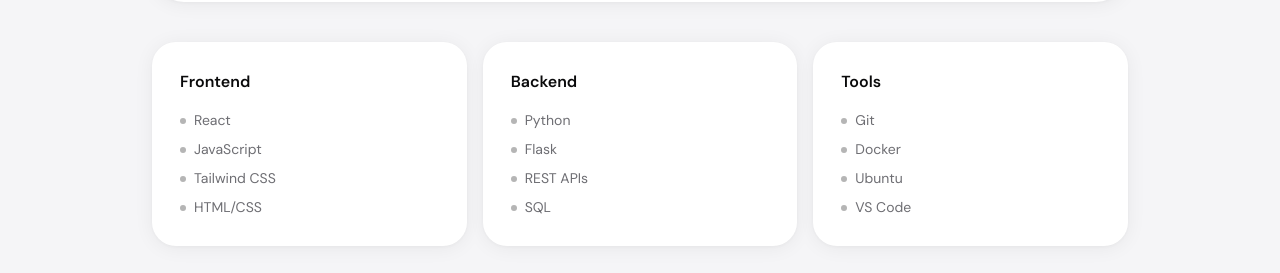
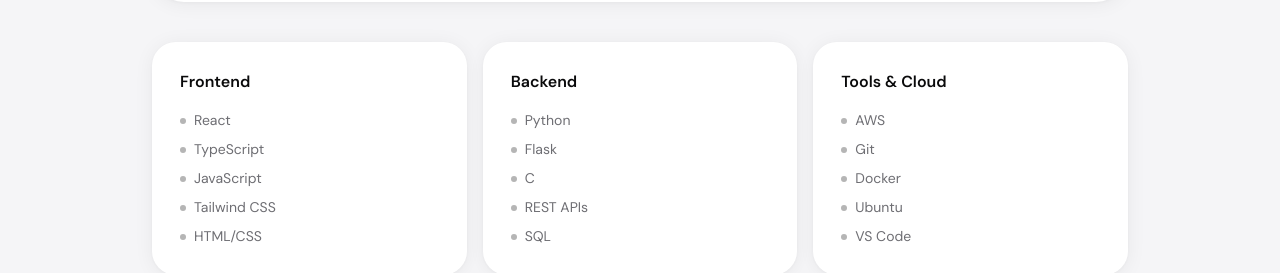
Before and after one commit to waynekiprotich/Wayne-s-Portfolio, a React (Vite) app: page /about in a window 1280 px wide. Shown: the part 940-1213 px from the top of the page. Built offline with nearby package versions, Linux system fonts and the light colour scheme.

Commit message:
updated run wrd

```diff
--- a/index.html
+++ b/index.html
@@ -3,7 +3,7 @@
   <head>
     <meta charset="UTF-8" />
     <meta name="viewport" content="width=device-width, initial-scale=1.0" />
-    <title>Wayne Kiprotich | Full-Stack Developer</title>
+    <title>Wayne Kiprotich</title>
     <link rel="icon" type="image/png" href="/favicon.png" />
     <link href="https://fonts.googleapis.com/css2?family=DM+Sans:ital,opsz,wght@0,9..40,300;0,9..40,400;0,9..40,500;0,9..40,600;0,9..40,700;1,9..40,300;1,9..40,400&family=DM+Serif+Display:ital@0;1&display=swap" rel="stylesheet">
   </head>
--- a/src/pages/About.jsx
+++ b/src/pages/About.jsx
@@ -3,9 +3,18 @@ import PillTag from '../components/UI/PillTag'
 import SectionDivider from '../components/UI/SectionDivider'
 
 const skills = [
-  { category: 'Frontend', items: ['React', 'JavaScript', 'Tailwind CSS', 'HTML/CSS'] },
-  { category: 'Backend', items: ['Python', 'Flask', 'REST APIs', 'SQL'] },
-  { category: 'Tools', items: ['Git', 'Docker', 'Ubuntu', 'VS Code'] },
+  {
+    category: 'Frontend',
+    items: ['React', 'TypeScript', 'JavaScript', 'Tailwind CSS', 'HTML/CSS']
+  },
+  {
+    category: 'Backend',
+    items: ['Python', 'Flask', 'C', 'REST APIs', 'SQL']
+  },
+  {
+    category: 'Tools & Cloud',
+    items: ['AWS', 'Git', 'Docker', 'Ubuntu', 'VS Code']
+  },
 ]
 
 export default function About() {
```
